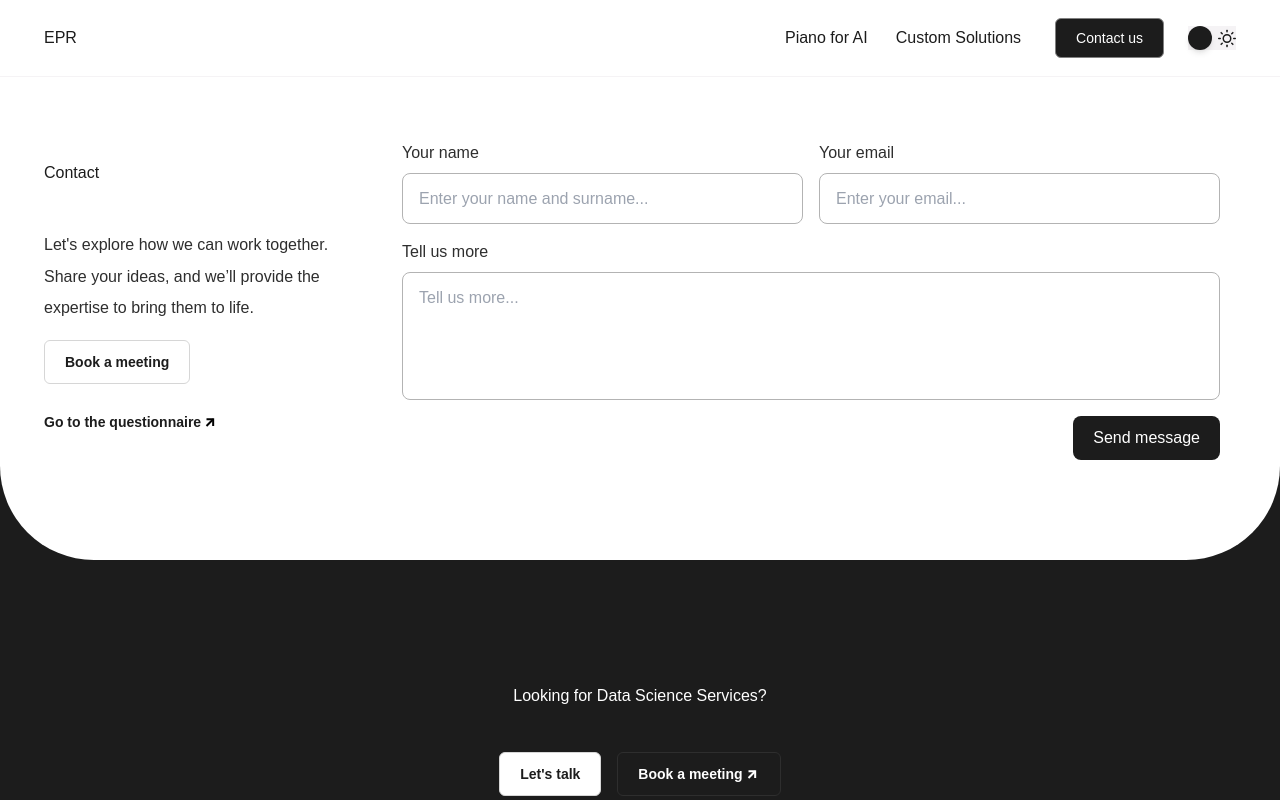
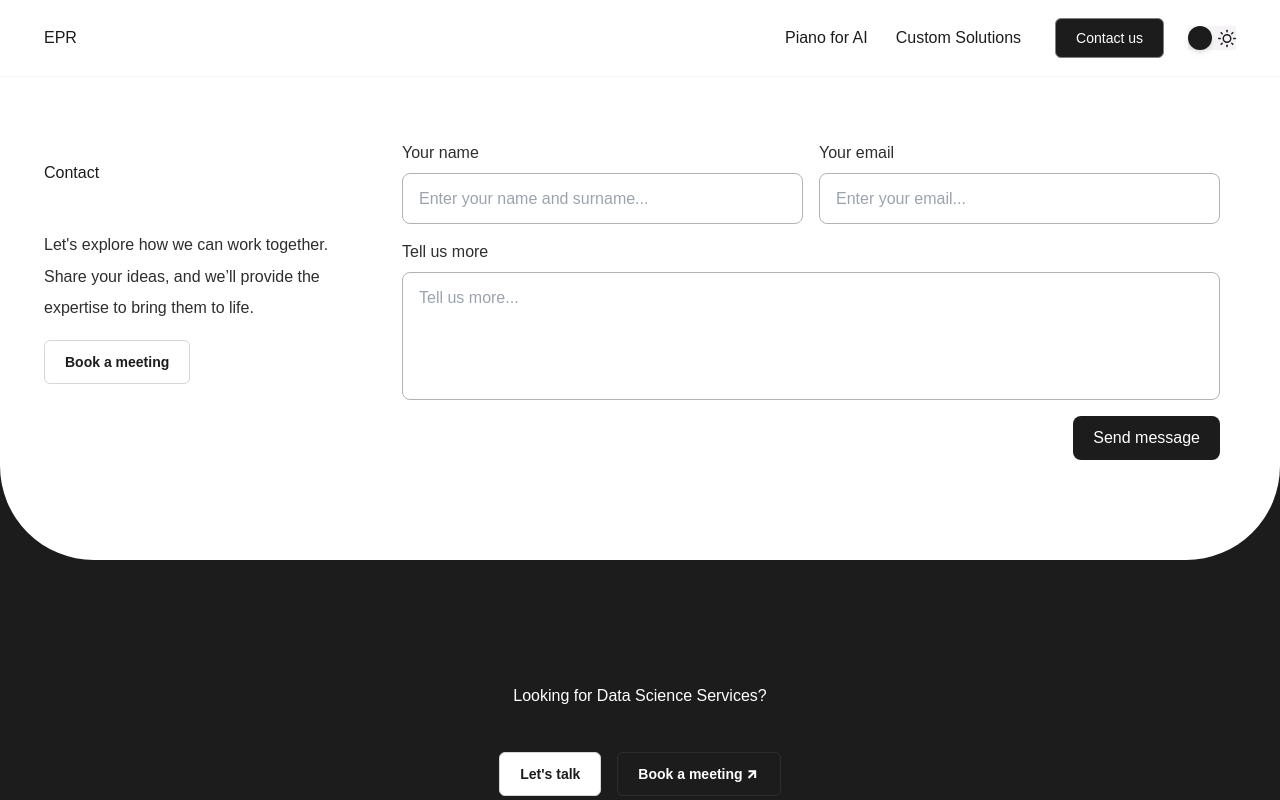
Before and after one commit to Nospoko/epr-landing, a Next.js app in the folder algrtm/: page /contactUs in a window 1280 px wide. Shown: the top 800 px of the page. Built offline with nearby package versions, Linux system fonts and the light colour scheme; a web font is replaced by a local one.

Commit message:
commented unused code fragments with links in ContactDescription

```diff
--- a/algrtm/src/components/ContactDescription.js
+++ b/algrtm/src/components/ContactDescription.js
@@ -5,7 +5,7 @@ import externalLinks from "@/data/externalLinks";
 
 const ContactDescription = () => {
   return (
-    <section className="flex flex-col gap-6 md:max-w-[18.375rem] xl:max-w-[22.375rem] w-full">
+    <section className="flex flex-col gap-6 md:max-w-[18.375rem] xl:max-w-[22.38rem] w-full">
       <h2 className=" h4 md:h2SB xl:h2 text-neutralLight-neutral10 dark:text-neutralDark-neutral10 leading-[4rem] ">
         Contact
       </h2>
@@ -25,13 +25,13 @@ const ContactDescription = () => {
           />
 
           {/* TODO add link href */}
-          <CustomLink
+          {/* <CustomLink
             variant="quaternary"
             text="Go to the questionnaire"
             href=""
             customIcon={<CustomIcon name="ArrowUpRight" color="black" />}
             alt="arrow up icon"
-          />
+          /> */}
         </div>
       </div>
     </section>
```
